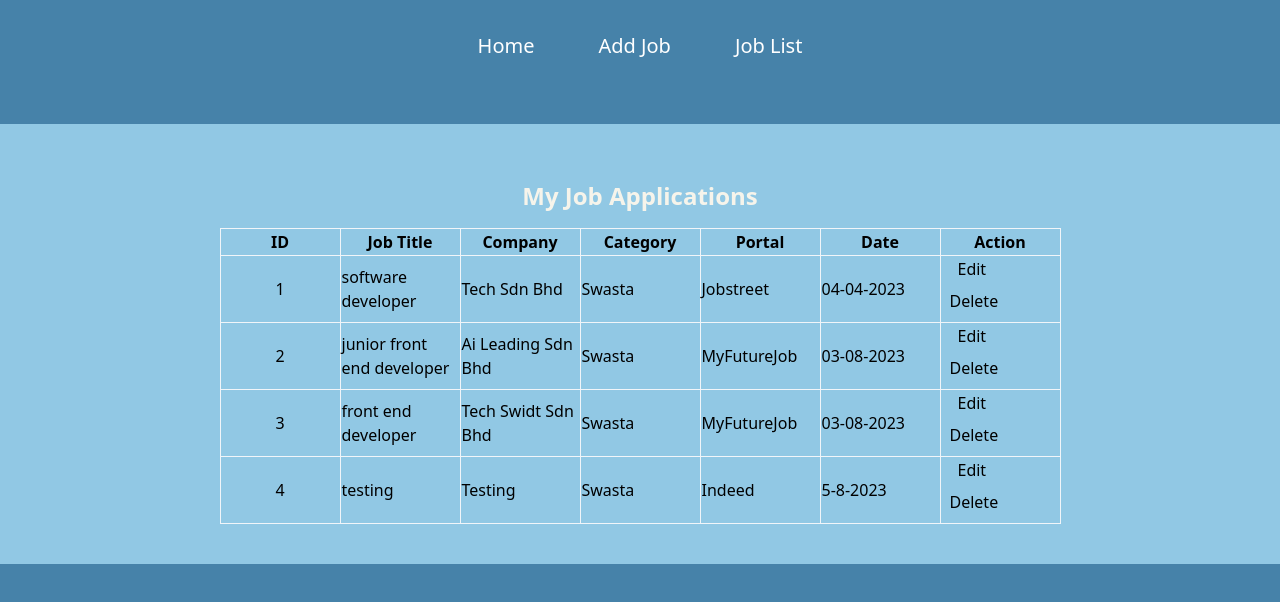
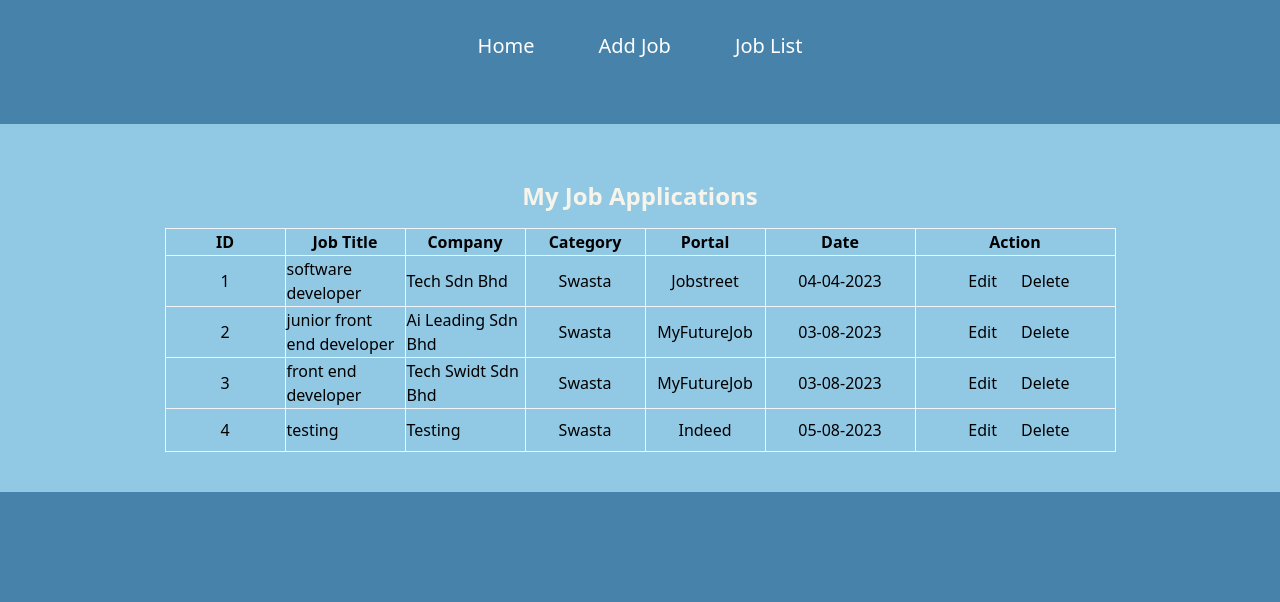
Before and after one commit to amirahyusof/tracking_job-application, a React (Create React App) app: page /job_list in a window 1280 px wide. Shown: the top 602 px of the page. Built offline with nearby package versions, Linux system fonts and the light colour scheme.

Commit message:
commit addition changes

```diff
--- a/src/Components/DummyData.jsx
+++ b/src/Components/DummyData.jsx
@@ -29,6 +29,6 @@ export const dataList = [
         company: "Testing",
         category: "Swasta",
         portal:"Indeed",
-        date: "5-8-2023",
+        date: "05-08-2023",
     }
 ]
--- a/src/Components/JobApplicationReducer.jsx
+++ b/src/Components/JobApplicationReducer.jsx
@@ -1,5 +1,10 @@
 import { createSlice } from "@reduxjs/toolkit";
 import { dataList } from "./DummyData";
+
+const formatDate = (dateString) => {
+    const [year, month, day] = dateString.split("-");
+    return `${day}-${month}-${year}`;
+}
 
 
 const jobSlice = createSlice({
@@ -7,18 +12,21 @@ const jobSlice = createSlice({
     initialState: dataList,
     reducers: {
         addJob: (state, action) => {
-            state.push(action.payload);
+            const { id, title, company, category, portal, date} = action.payload;
+            const formattedDate = formatDate(date);
+            state.push({id, title, company, category, portal, date: formattedDate });
          },
 
         editJob: (state, action) => {
-             const {id, title, company, category, portal, date} = action.payload;
-             const editJobs = state.find(job => job.id == id);
-             if(editJobs){
+            const { id, title, company, category, portal, date} = action.payload;
+            const editJobs = state.find((job) => job.id == id);
+            if(editJobs){
+                const formattedDate = formatDate(date);
                  editJobs.title = title;
                  editJobs.company = company;
                  editJobs.category = category;
                  editJobs.portal = portal;
-                 editJobs.date = date;
+                 editJobs.date = formattedDate;
              };
          },
 
@@ -30,10 +38,6 @@ const jobSlice = createSlice({
              };
          },
 
-        resetJobs:(state) => {
-            state = [];
-        }
-
 
     }
 })
--- a/src/Components/JobEdit.jsx
+++ b/src/Components/JobEdit.jsx
@@ -9,7 +9,7 @@ function JobEdit(){
     const {id} = useParams();
 
     const jobs = useSelector((state) => state.jobs)
-    const existJob = jobs.filter(f => f.id == id);
+    const existJob = jobs.filter(f => f.id === id);
     const {title, company,category, portal, date} = existJob[0];
     const [editTitle, setTitle] = useState(title);
     const [editCompany, setCompany] = useState(company);
@@ -20,8 +20,9 @@ function JobEdit(){
     const handleSave = (event) => {
         event.preventDefault();
         dispatch(editJob({
+            id: id,
             title: editTitle,
-            company: editCategory,
+            company: editCompany,
             category: editCategory,
             portal: editPortal,
             date: editDate
--- a/src/Components/JobList.jsx
+++ b/src/Components/JobList.jsx
@@ -23,13 +23,13 @@ function JobList(){
                 <table className="table-fixed mx-auto">
                     <thead>
                         <tr>
-                        <th className="border border-slate-100 w-[100px] md:w-[120px]">ID</th>
+                        <th className="border border-slate-100 w-[60px] md:w-[120px]">ID</th>
                             <th className="border border-slate-100 w-[200px] md:w-[120px]">Job Title</th>
                             <th className="border border-slate-100  w-[200px] md:w-[120px]">Company</th>
                             <th className="border border-slate-100 w-[100px] md:w-[120px]">Category</th>
                             <th className="border border-slate-100 w-[100px] md:w-[120px]">Portal</th>
-                            <th className="border border-slate-100 w-[100px] md:w-[120px]">Date</th>
-                            <th className="border border-slate-100 w-[200px] md:w-[120px]">Action</th>
+                            <th className="border border-slate-100 w-[140px] lg:w-[150px]">Date</th>
+                            <th className="border border-slate-100 w-[180px] lg:w-[200px]">Action</th>
                         </tr>
                     </thead>
                     <tbody>
@@ -38,10 +38,10 @@ function JobList(){
                                 <td className="border border-slate-100 text-center">{job.id}</td>
                                 <td className="border border-slate-100">{job.title}</td>
                                 <td className="border border-slate-100">{job.company}</td>
-                                <td className="border border-slate-100">{job.category}</td>
-                                <td className="border border-slate-100">{job.portal}</td>
-                                <td className="border border-slate-100">{job.date}</td>
-                                <td className="border border-slate-100">
+                                <td className="border border-slate-100 text-center">{job.category}</td>
+                                <td className="border border-slate-100 text-center">{job.portal}</td>
+                                <td className="border border-slate-100 text-center">{job.date}</td>
+                                <td className="border border-slate-100 text-center">
                                     <Link className="p-4" to={`/job_edit/${job.id}`}>Edit</Link>
                                     <button className="p-2" onClick={() => handleDelete(job.id)}>Delete</button>
                                 </td>
```
